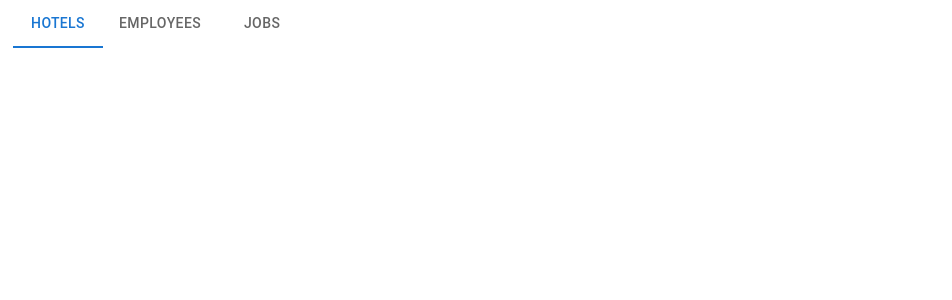
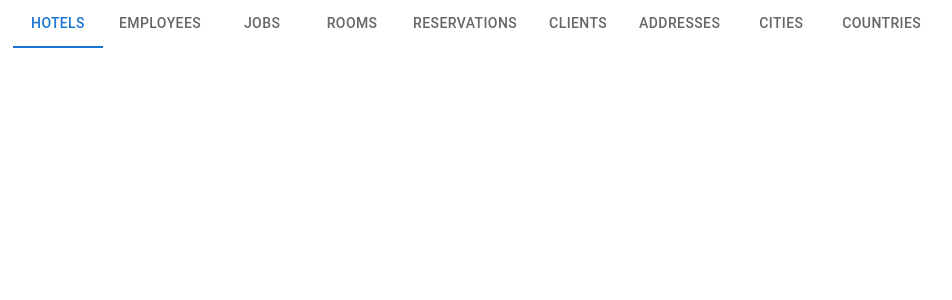
Before and after one commit to dragoshomner/modbd-fe, a React (Create React App) app: page / in a window 1280 px wide. Shown: the top 300 px of the page, without its empty margins (51-1003 px from the left). Built offline with nearby package versions, Linux system fonts and the light colour scheme.

Commit message:
add all tabs

```diff
--- a/src/components/navigation/Navigation.js
+++ b/src/components/navigation/Navigation.js
@@ -7,6 +7,12 @@ import {
   EMPLOYEES_TAB,
   HOTELS_TAB,
   JOBS_TAB,
+  ROOMS_TAB,
+  RESERVATIONS_TAB,
+  CLIENTS_TAB,
+  ADDRESSES_TAB,
+  CITIES_TAB,
+  COUNTRIES_TAB,
   currentTab
 } from './tabs';
 
@@ -24,6 +30,12 @@ export function Navigation() {
           <LinkTab label="Hotels" to={`/${HOTELS_TAB}`} />
           <LinkTab label="Employees" to={`/${EMPLOYEES_TAB}`} />
           <LinkTab label="Jobs" to={`/${JOBS_TAB}`} />
+          <LinkTab label="Rooms" to={`/${ROOMS_TAB}`} />
+          <LinkTab label="Reservations" to={`/${RESERVATIONS_TAB}`} />
+          <LinkTab label="Clients" to={`/${CLIENTS_TAB}`} />
+          <LinkTab label="Addresses" to={`/${ADDRESSES_TAB}`} />
+          <LinkTab label="Cities" to={`/${CITIES_TAB}`} />
+          <LinkTab label="Countries" to={`/${COUNTRIES_TAB}`} />
         </Tabs>
       </Box>
       <Outlet />
--- a/src/components/navigation/tabs.js
+++ b/src/components/navigation/tabs.js
@@ -1,11 +1,23 @@
 export const HOTELS_TAB = 'hotels';
 export const EMPLOYEES_TAB = 'employees';
 export const JOBS_TAB = 'jobs';
+export const ROOMS_TAB = 'rooms';
+export const RESERVATIONS_TAB = 'reservations';
+export const CLIENTS_TAB = 'clients';
+export const ADDRESSES_TAB = 'addresses';
+export const CITIES_TAB = 'cities';
+export const COUNTRIES_TAB = 'countries';
 
 const TABS_MAPPING = {
   [HOTELS_TAB]: 0,
   [EMPLOYEES_TAB]: 1,
   [JOBS_TAB]: 2,
+  [ROOMS_TAB]: 3,
+  [RESERVATIONS_TAB]: 4,
+  [CLIENTS_TAB]: 5,
+  [ADDRESSES_TAB]: 6,
+  [CITIES_TAB]: 7,
+  [COUNTRIES_TAB]: 8,
 };
 
 export const currentTab = () => {
```
